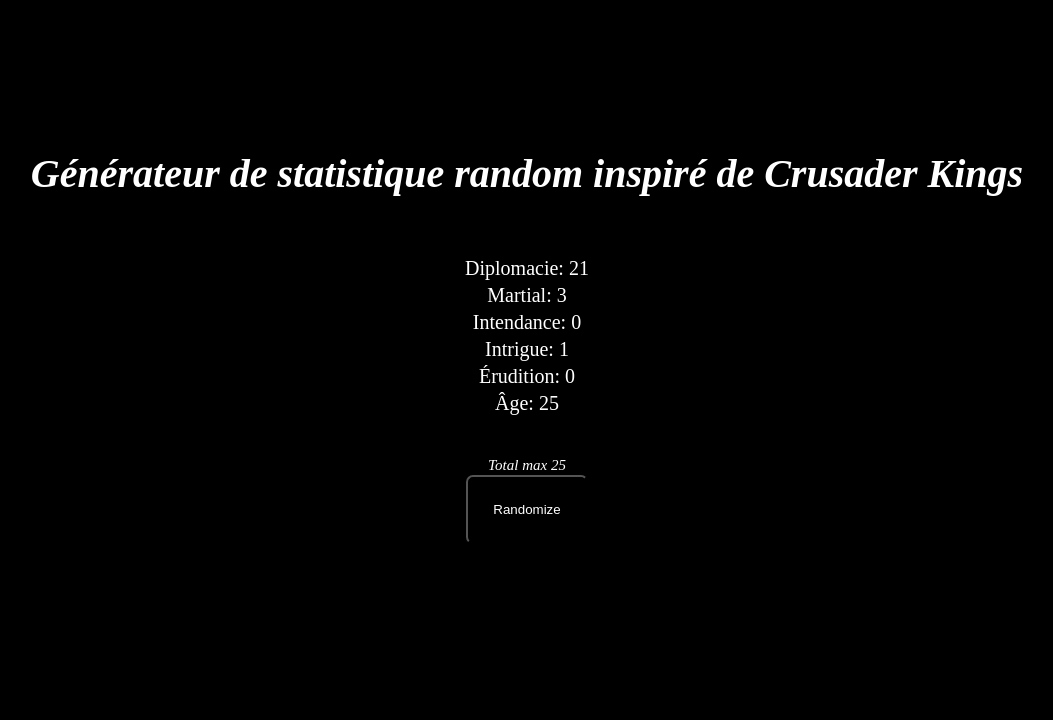
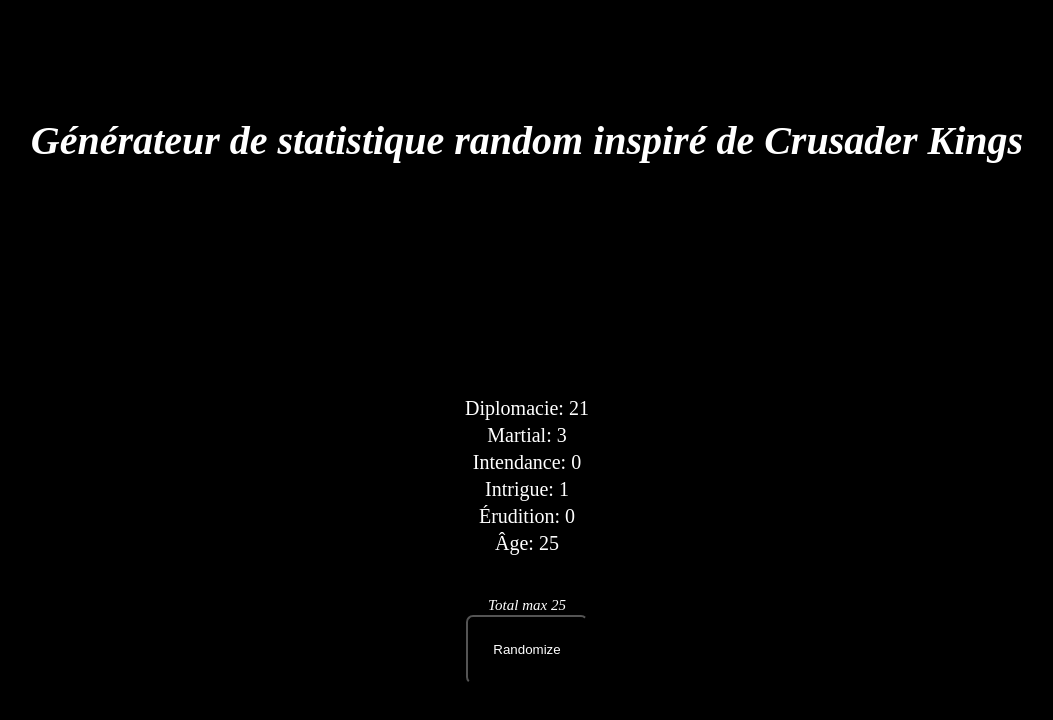
Before and after one commit to Gwenillia/randomStats, a plain HTML site: page index.html in a window 1280 px wide. Shown: the whole page, without its empty margins (113-1166 px from the left). Drawn offline with Linux system fonts and the light colour scheme.

Commit message:
Update style.css

```diff
--- a/style.css
+++ b/style.css
@@ -1,11 +1,12 @@
-*,*::before,*::after{
+*,
+*::before,
+*::after {
   box-sizing: border-box;
   list-style: none;
   text-decoration: none;
   outline: none;
   margin: 0;
   padding: 0;
-  background-color: black;
   color: white;
 }
 
@@ -16,20 +17,26 @@ html {
 body {
   font-size: 2rem;
   display: flex;
+  flex-flow: column wrap;
   height: 100vh;
 }
 
+body,
+button {
+  background-color: black;
+}
+
 div {
-  margin: auto ;
+  margin: auto;
   text-align: center;
   position: relative;
 }
 
 h1 {
   font-style: italic;
-  position: absolute ;
   width: 100%;
   text-align: center;
+  margin: auto;
   top: 150px;
 }
 
```
